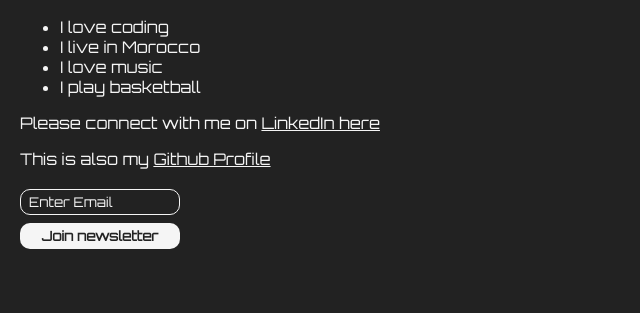
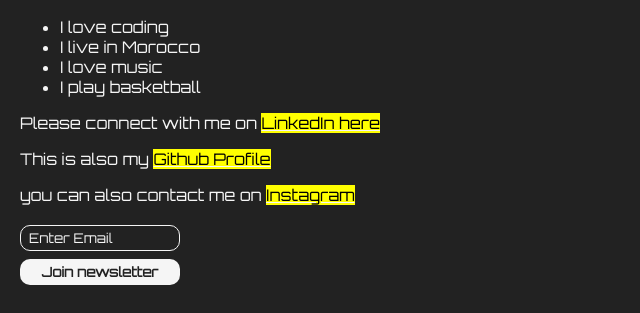
Before and after one commit to hassan22565/Hassan, a plain HTML site: page index.html in a window 1280 px wide. Shown: the part 545-858 px from the top of the page, without its empty margins (0-640 px from the left). Before the commit the page ends 822 px from the top, so only its background shows below. Drawn offline with Linux system fonts and the light colour scheme; a web font is replaced by a local one.

Commit message:
Add files via upload

```diff
--- a/index.html
+++ b/index.html
@@ -7,7 +7,7 @@
         <title>Profile</title>
     </head>
     <body>
-        <img src="photo_2025-10-25_02-09-03.jpg" width="30%" >
+        <img src="photo_2025-10-25_02-09-03.jpg" width="50%" >
         <h1>Hi, my name is Hassan</h1>
         <h2>Fun facts about me :</h2>
         <ul>
@@ -16,10 +16,10 @@
             <li> I love music</li>
             <li> I play basketball</li>
         </ul>
-        <p>Please connect with me on <a href="https://www.linkedin.com/in/hassan-elbahar-14aa24382/" target="_blank">LinkedIn here</a></p>
-        <p>This is also my <a href="https://github.com/hassanelbahar" target="_blank">Github Profile</a></p>
+        <p>Please connect with me on <a href="https://www.linkedin.com/in/hassan-elbahar-14aa24382/" target="_blank"><mark>LinkedIn here</mark></a></p>
+        <p>This is also my <a href="https://github.com/hassanelbahar" target="_blank"><mark>Github Profile</mark></a></p>
+        <p>you can also contact me on <a href="https://www.instagram.com/_hassan_elb/" target="_blank"><mark>Instagram</mark></a></p>
         <input type="text" placeholder="Enter Email">
         <button>Join newsletter</button>
     </body>
-
 </html>
```
